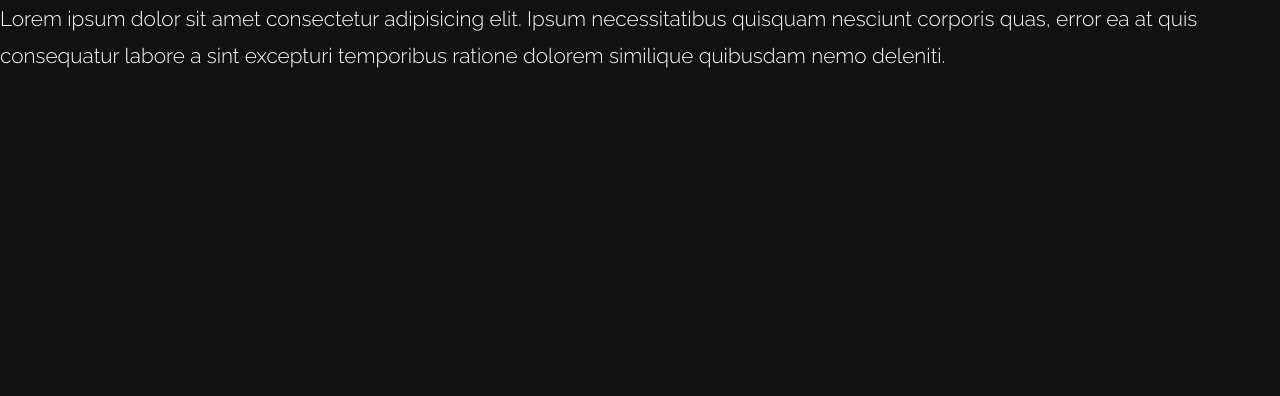
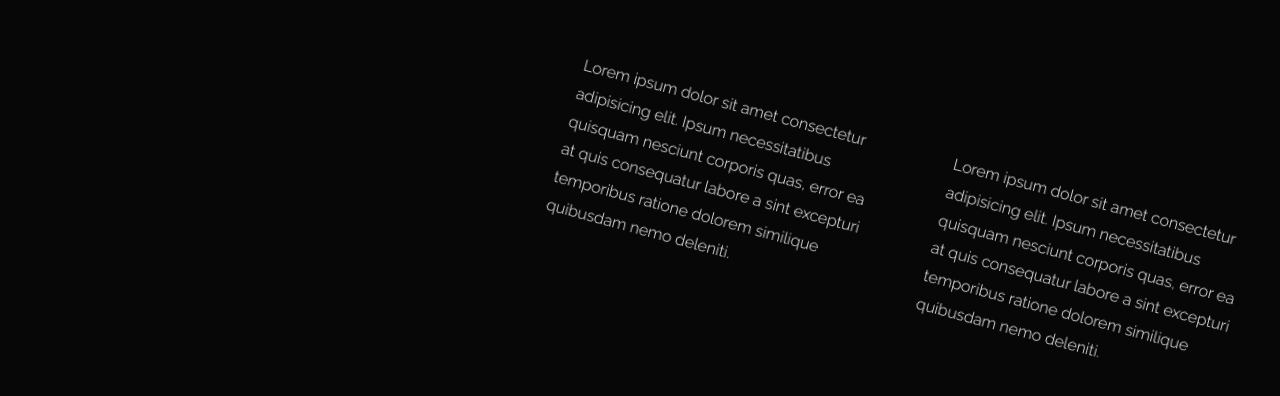
Before and after one commit to Zajroid/miami-parallax-scroll-verstka, a website: page app/index.html in a window 1280 px wide. Drawn offline with nearby package versions, Linux system fonts and the light colour scheme; files that its build step writes are made by us from their sources.

Commit message:
add styles in main.scss, custom js slider

```diff
--- a/app/js/main.js
+++ b/app/js/main.js
@@ -1,3 +1,15 @@
 const sliderMain = new Swiper('.slider_main', {
-
+  freeMode: true,
+  centeredSlides: true,
+  mousewheel: true,
+  breakpoints: {
+    0: {
+        slidesPerView: 2.5,
+        spaceBetween: 20
+    },
+    680: {
+        slidesPerView: 3.5,
+        spaceBetween: 60
+    }
+  }
 })
--- a/app/scss/base/_base.scss
+++ b/app/scss/base/_base.scss
@@ -27,7 +27,7 @@ html {
     overflow: hidden;
     line-height: 1.8;
 
-    font-size: calc(var(--size-index));
+    // font-size: calc(var(--size-index) * .8);
 }
 
 ul {
--- a/app/scss/components/main/_main.scss
+++ b/app/scss/components/main/_main.scss
@@ -1,3 +1,6 @@
-body {
-    background-color: #111;
+.slider {
+  height: 100%;
+  transform: rotate(15deg);
+  overflow: visible;
+  top: 10vh;
 }
```
Also changed, not shown: app/css/style.min.css, app/js/main.min.js.
